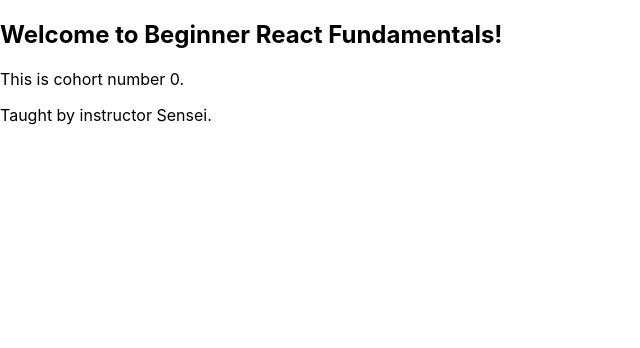
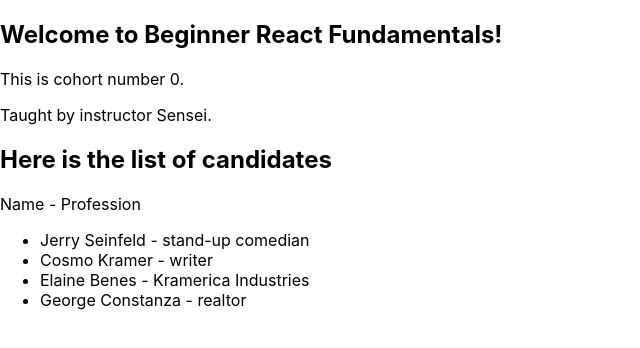
Before and after one commit to oleg-masterschool/react-praktikum-intro, a React app: page / in a window 1280 px wide. Shown: the top 348 px of the page, without its empty margins (0-640 px from the left). Built offline with nearby package versions, Linux system fonts and the light colour scheme.

Commit message:
lists in react

```diff
--- a/src/App.js
+++ b/src/App.js
@@ -1,3 +1,6 @@
+import { Students } from "./components/Students/Students";
+import { students } from "./api/students";
+
 function App(props) {
   const { course, cohort, instructor, beginner = false} = props;
   const coursePrefix = beginner ? 'Beginner' : 'Advanced';
@@ -5,9 +8,10 @@ function App(props) {
   return (
     <div className="App">
       <article>
-        <h1>Welcome to {coursePrefix} { course }!</h1>
+        <h1>Welcome to { coursePrefix } { course }!</h1>
         <p>This is cohort number { cohort }.</p>
         <p>Taught by instructor { instructor }.</p>
+        <Students title="candidates" list={students}/>
       </article>
     </div>
   );
--- /dev/null
+++ b/src/api/students.js
@@ -0,0 +1,13 @@
+export const students = [{
+    name: 'Jerry Seinfeld',
+    profession: 'stand-up comedian'
+}, {
+    name: "Cosmo Kramer",
+    profession: "writer"
+}, {
+    name: "Elaine Benes",
+    profession: "Kramerica Industries"
+}, {
+    name: "George Constanza",
+    profession: "realtor"
+}];
--- /dev/null
+++ b/src/components/Student/Student.js
@@ -0,0 +1,7 @@
+export function Student({ name, profession}) {
+    return (
+        <div>
+            {name} - {profession}
+        </div>
+    )
+}
--- /dev/null
+++ b/src/components/Students/Students.js
@@ -0,0 +1,16 @@
+import { Student } from "../Student/Student";
+
+export function Students({ title, list = []}) {
+    return (
+        <>
+            <h2>Here is the list of {title}</h2>
+            <div>Name - Profession</div>
+            <ul>
+                {
+                    list.map((student, index) =>
+                        <li><Student {...student}/></li>)
+                }
+            </ul>
+        </>
+    );
+}
```
